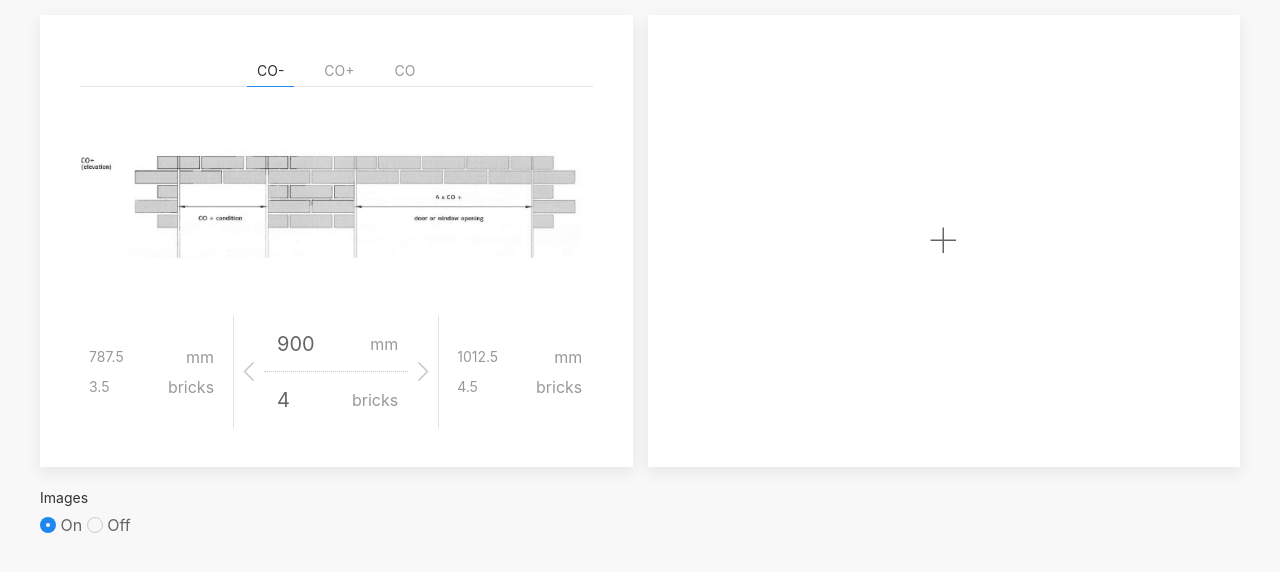
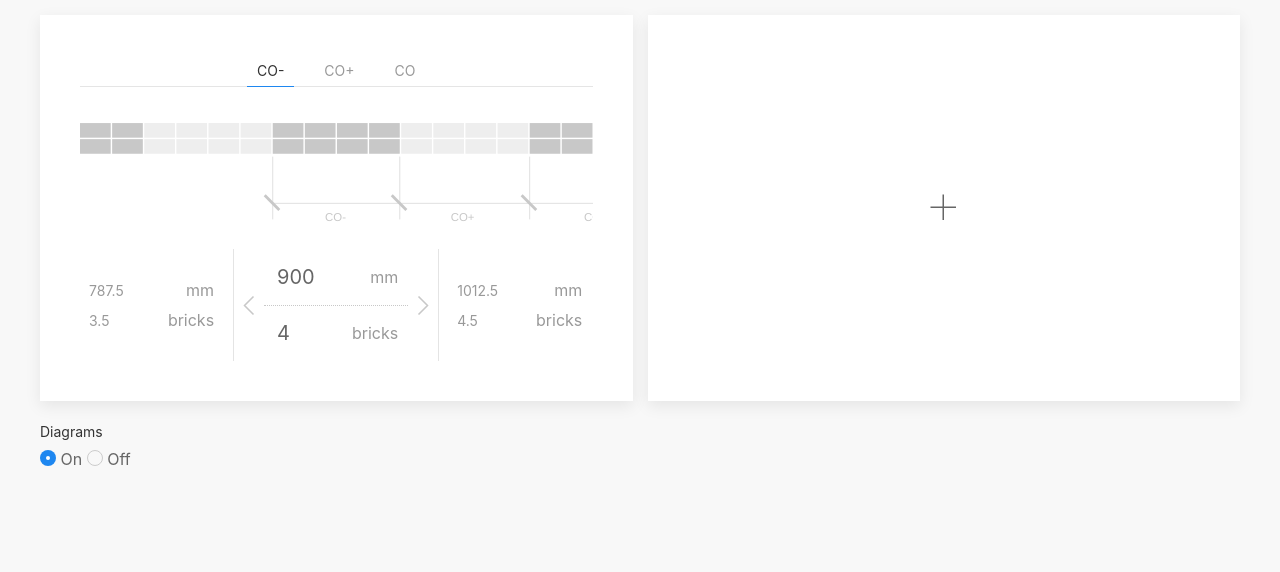
Before and after one commit to StudioLE/COCheck, a website: page src/index.html in a window 1280 px wide. Drawn offline with nearby package versions, Linux system fonts and the light colour scheme.

Commit message:
Introduced SVG diagrams

```diff
--- a/gulpfile.js
+++ b/gulpfile.js
@@ -114,7 +114,8 @@ gulp.task('vendor-js', function() {
   gulp.src([
     'node_modules/uikit/dist/js/uikit.min.js',
     'node_modules/uikit/dist/js/uikit-icons.min.js',
-    'node_modules/jquery/dist/jquery.min.js'
+    'node_modules/jquery/dist/jquery.min.js',
+    'node_modules/svg.js/dist/svg.min.js'
 
   ])
   .pipe(gp_concat('concat.js'))
--- a/package.json
+++ b/package.json
@@ -21,6 +21,7 @@
     "gulp-uglify": "^3.0.1",
     "jquery": "^3.3.1",
     "less": "^3.8.1",
+    "svg.js": "^2.6.6",
     "uikit": "^3.0.0-rc.9-dev.bd39d353"
   },
   "devDependencies": {
--- a/src/assets/app.js
+++ b/src/assets/app.js
@@ -213,6 +213,114 @@ $(document).ready(function() {
   }
 
   // // // // // // // // // // // // // // // // // // // // // //
+  // Diagram
+
+  var diagram = {
+    x: 0,
+    y: 0,
+    draw: null,
+
+    init: function(element) {
+      var card = element.parents('.card')
+      var i = $('.card').index(card)
+      console.log(i)
+      var id = 'diagram-' + i
+      console.log(id)
+      element.attr('id', id)
+      this.draw = SVG(id)
+      this.draw.viewbox(CO(2), CO(-0.5), COMinus(16), 1000)
+      this.draw.attr('preserveAspectRatio', 'xMidYMid meet')
+      this.doubleLeaf(4)
+      this.doubleLeaf(4, 'dashed')
+      this.doubleLeaf(4)
+      this.doubleLeaf(4, 'dashed')
+      this.doubleLeaf(4)
+      this.turn(4)
+      this.doubleLeaf(10)
+
+      this.dim()
+    },
+
+    doubleLeaf: function(n, style) {
+      if(style == undefined) {
+        style = 'default'
+      }
+      for(var i = 0; i < n; i++) {
+        this.draw.rect(COMinus(1), COMinus(0.5))
+          .addClass(style)
+          .move(this.x + CO(i), this.y)
+
+        this.draw.rect(COMinus(1), COMinus(0.5))
+          .addClass(style)
+          .move(this.x + CO(i), this.y + CO(0.5))
+      }
+
+      this.x = this.x + CO(n)
+      this.y = this.y + 0
+
+    },
+
+    turn: function() {
+      this.draw.rect(COMinus(1), COMinus(0.5))
+        .addClass('default')
+        .move(this.x + CO(0), this.y)
+      this.draw.rect(COMinus(0.5), COMinus(1))
+        .addClass('default')
+        .move(this.x, this.y + CO(0.5))
+      this.draw.rect(COMinus(0.5), COMinus(1))
+        .addClass('default')
+        .move(this.x + CO(0.5), this.y + CO(0.5))
+      this.draw.rect(COMinus(1), COMinus(0.5))
+        .addClass('default')
+        .move(this.x + CO(0), this.y + CO(1.5))
+
+      this.x = this.x + CO(1)
+      this.y = this.y + CO(1)
+
+    },
+
+    dim: function() {
+      this.dimVertical(CO(8))
+      this.dimHorizontal(CO(8), COMinus(4), 'CO-')
+      this.dimVertical(COMinus(12))
+      this.dimHorizontal(COMinus(12), COPlus(4), 'CO+')
+      this.dimVertical(CO(16))
+      this.dimHorizontal(CO(16), CO(4), 'CO')
+      this.dimVertical(CO(20))
+    },
+
+    dimHorizontal: function(x, width, label) {
+      this.draw.line(width, 0, 0, 0)
+        .move(x, CO(2.5))
+      this.draw.text(label)
+        .move(x + COMinus(2), CO(2.75))
+    },
+
+    dimVertical: function(x) {
+      this.draw.line(0, COMinus(2), 0, 0)
+        .move(x, COPlus(1))
+      this.draw.line(COMinus(0.5), COMinus(0.5), 0, 0)
+        .addClass('diagonal')
+        .move(x - CO(0.25), CO(2.25))
+    },
+
+    viewbox: function(mode) {
+      var start, width
+      if(mode == 'COMinus') {
+        start = 2
+      }
+      else if(mode == 'COPlus') {
+        start = 6
+      }
+      else {
+        start = 10
+      }
+      this.draw.animate().viewbox(CO(start), CO(-0.5), COMinus(16), 1000)
+    }
+
+  }
+
+  // // // // // // // // // // // // // // // // // // // // // //
   // Events
 
   // When a dim input value is changed
@@ -233,6 +341,7 @@ $(document).ready(function() {
     console.log("EVENT -- Active CO mode has changed")
     var mode = $(this).attr('class').split(' ')[0]
     $(this).parents(".uk-card").find(".current .dim").COUpdateBricks(mode)
+    diagram.viewbox(mode)
   })
 
   // When the previous icon is clicked
@@ -266,4 +375,6 @@ $(document).ready(function() {
   // Init
 
   init()
+  diagram.init($('.card .diagram'))
+
 })
--- a/src/assets/app.less
+++ b/src/assets/app.less
@@ -8,23 +8,6 @@ html, body {
   // color: inherit;
   border-color: transparent;
 }
-
-.previous {
-
-}
-
-// .next {
-//   border-right: rgb(200,200,200) 4px solid;
-// }
-
-// .previous-icon svg {
-//   transform: rotate(90deg);
-// }
-
-// .next-icon svg {
-//   transform: rotate(-90deg);
-// }
-
 
 // .uk-tab>*>a {
 //   font-size: 1.25rem;
@@ -50,3 +33,34 @@ html, body {
     border-color: #1e87f0;
   }
 }
+
+svg .default {
+  fill: #c8c8c8;
+}
+
+svg .dashed {
+  fill: #eeeeee;
+  // stroke-dasharray: 20.5 41;
+  // stroke-width: 3;
+  // stroke: #c8c8c8;
+}
+
+svg line {
+  stroke: #c8c8c8;
+  stroke-width: 4;
+}
+
+svg .diagonal {
+  stroke: #c8c8c8;
+  stroke-width: 20;
+}
+
+svg tspan {
+  fill: #c8c8c8;
+  font-size: 80px;
+  text-anchor: middle;
+}
+
+// @todo Add a pulsing effect to either next or previous, whichever is closest
+// @todo .dim-border should be red when dim isn't valid
+// @todo Optimise for mobiles and smaller screens
--- a/src/index.html
+++ b/src/index.html
@@ -15,6 +15,7 @@
   <script src="../node_modules/uikit/dist/js/uikit.min.js"></script>
   <script src="../node_modules/uikit/dist/js/uikit-icons.min.js"></script>
   <script src="../node_modules/jquery/dist/jquery.min.js"></script>
+  <script src="../node_modules/svg.js/dist/svg.min.js"></script>
 <!-- endbuild -->
 <!-- build:js -->
   <script src="assets/app.js"></script>
@@ -34,11 +35,7 @@
   <li class="CO"><a href="">CO</a></li>
 </ul>
 
-<ul class="uk-switcher uk-margin">
-  <li><img src="assets/coplus.png"></li>
-  <li><img src="assets/co.png"></li>
-  <li><img src="assets/cominus.png"></li>
-</ul>
+<div class="diagram"></div>
 
 <form class="uk-child-width-1-3 uk-grid-match uk-flex-middle" uk-grid>
 
@@ -107,10 +104,10 @@
 
 <div class="uk-margin">
   <form class="uk-form-stacked">
-    <div class="uk-form-label">Images</div>
+    <div class="uk-form-label">Diagrams</div>
     <div class="uk-form-controls">
-      <label><input class="uk-radio" type="radio" name="images" checked uk-toggle="target: .uk-switcher"> On</label>
-      <label><input class="uk-radio" type="radio" name="images" uk-toggle="target: .uk-switcher"> Off</label>
+      <label><input class="uk-radio" type="radio" name="diagrams" checked uk-toggle="target: .diagram"> On</label>
+      <label><input class="uk-radio" type="radio" name="diagrams" uk-toggle="target: .diagram"> Off</label>
     </div>
   </form>
 </div>
```
Also changed, not shown: 1 other file.
